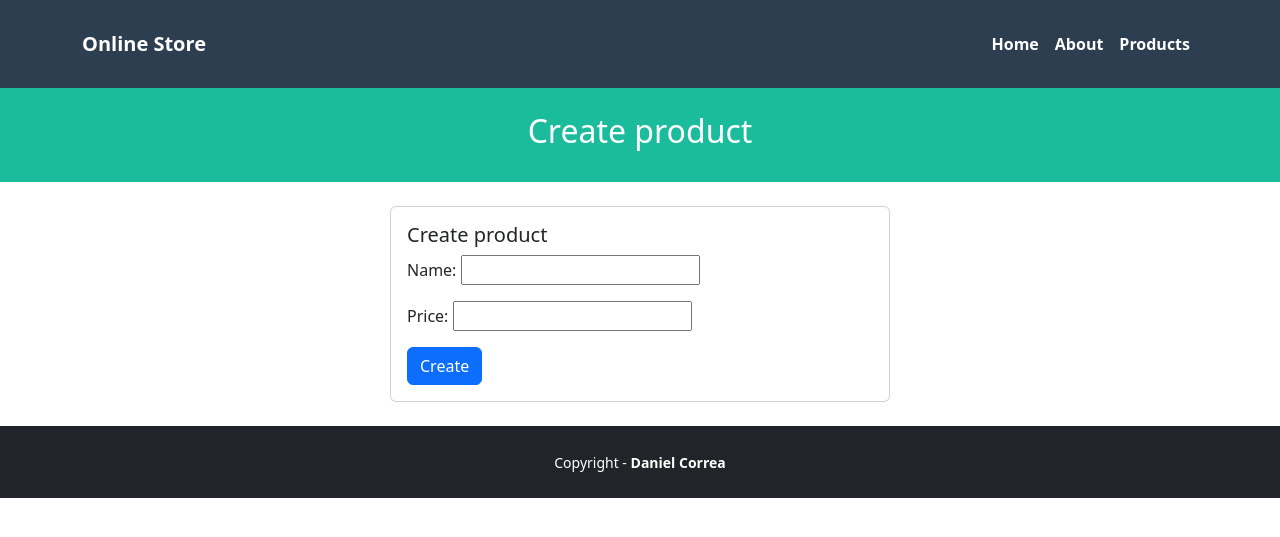
After one commit to SimonCastroV/ArquitecturaSoftware, a Django app: page /products/create/ in a window 1280 px wide. The commit adds this page. Shown: the top 537 px of the page. Run offline with Django 5.2, Linux system fonts and the light colour scheme.

Commit message:
segundo tutorial terminado

```diff
--- a/pages/models.py
+++ b/pages/models.py
@@ -6,3 +6,6 @@ class Product(models.Model):
     price = models.IntegerField()
     created_at = models.DateTimeField(auto_now_add=True)
     updated_at = models.DateTimeField(auto_now=True)
+class Comment(models.Model):
+    product = models.ForeignKey(Product, on_delete=models.CASCADE)
+    description = models.TextField()
--- /dev/null
+++ b/pages/templates/products/create.html
@@ -0,0 +1,23 @@
+{% extends 'pages/base.html' %}
+{% block title %}{{ title }}{% endblock %}
+{% block header_title %}{{ title }}{% endblock %}
+
+{% block content %}
+<div class="card mx-auto" style="max-width: 500px;">
+  <div class="card-body">
+    <h5 class="card-title">Create product</h5>
+    <form method="POST">
+      {% csrf_token %}
+      <div class="mb-3">
+        {{ form.name.label_tag }}
+        {{ form.name }}
+      </div>
+      <div class="mb-3">
+        {{ form.price.label_tag }}
+        {{ form.price }}
+      </div>
+      <button type="submit" class="btn btn-primary">Create</button>
+    </form>
+  </div>
+</div>
+{% endblock %}
--- a/pages/urls.py
+++ b/pages/urls.py
@@ -1,9 +1,11 @@
 from django.urls import path
-from .views import homePageView, AboutPageView, ProductIndexView, ProductShowView
+from .views import homePageView, AboutPageView, ProductIndexView, ProductShowView,  ProductCreateView, TemplateView
 
 urlpatterns = [
      path("", homePageView.as_view(), name='home'),
      path('about/', AboutPageView.as_view(), name='about'),
      path('products/', ProductIndexView.as_view(), name='index'),
      path('products/<str:id>', ProductShowView.as_view(), name='show'),
+     path('products/create/', ProductCreateView.as_view(), name='product-create'),
+     path('products/created/', TemplateView.as_view(template_name='products/created.html'), name='product-created'),
 ]
--- a/pages/views.py
+++ b/pages/views.py
@@ -1,17 +1,20 @@
-from django.shortcuts import render
+from django.shortcuts import render, redirect, get_object_or_404
 from django.views import View
+from django.views.generic import TemplateView, ListView
+from django import forms
+from django.core.exceptions import ValidationError
+from django.http import HttpResponseRedirect
+from django.urls import reverse
 
-# Create your views here.
-from django.shortcuts import render # here by default
-from django.views.generic import TemplateView
- # Create your views here.
+from .models import Product
+
+
 class homePageView(TemplateView):
-   template_name = 'pages/home.html'
+    template_name = 'pages/home.html'
 
 
 class AboutPageView(TemplateView):
     template_name = 'pages/about.html'
-
 
     def get_context_data(self, **kwargs):
         context = super().get_context_data(**kwargs)
@@ -21,17 +24,8 @@ class AboutPageView(TemplateView):
             "description": "This is an about page ...",
             "author": "Developed by: Your Name",
         })
-
         return context
 
-
-class Product:
-    products = [
-        {"id":"1", "name":"TV", "description":"Best TV"},
-        {"id":"2", "name":"iPhone", "description":"Best iPhone"},
-        {"id":"3", "name":"Chromecast", "description":"Best Chromecast"},
-        {"id":"4", "name":"Glasses", "description":"Best Glasses"}
-    ]
 
 class ProductIndexView(View):
     template_name = 'products/index.html'
@@ -39,20 +33,65 @@ class ProductIndexView(View):
     def get(self, request):
         viewData = {}
         viewData["title"] = "Products - Online Store"
-        viewData["subtitle"] =  "List of products"
-        viewData["products"] = Product.products
+        viewData["subtitle"] = "List of products"
+        viewData["products"] = Product.objects.all()
+        return render(request, self.template_name, viewData)
 
-        return render(request, self.template_name, viewData)
 
 class ProductShowView(View):
     template_name = 'products/show.html'
 
+    def get(self, request, id):
+        # Check if product id is valid
+        try:
+            product_id = int(id)
+            if product_id < 1:
+                raise ValueError("Product id must be 1 or greater")
+            product = get_object_or_404(Product, pk=product_id)
+        except (ValueError, IndexError):
+            # If the product id is not valid, redirect to the home page
+            return HttpResponseRedirect(reverse('home'))
 
-    def get(self, request, id):
         viewData = {}
-        product = Product.products[int(id)-1]
-        viewData["title"] = product["name"] + " - Online Store"
-        viewData["subtitle"] =  product["name"] + " - Product information"
+        viewData["title"] = product.name + " - Online Store"
+        viewData["subtitle"] = product.name + " - Product information"
         viewData["product"] = product
 
         return render(request, self.template_name, viewData)
+
+
+class ProductForm(forms.ModelForm):
+    name = forms.CharField(required=True)
+    price = forms.FloatField(required=True)
+
+    class Meta:
+        model = Product
+        fields = ['name', 'price']
+
+    def clean_price(self):
+        price = self.cleaned_data.get('price')
+        if price is not None and price <= 0:
+            raise ValidationError('Price must be greater than zero.')
+        return price
+
+
+class ProductCreateView(View):
+    template_name = 'products/create.html'
+
+    def get(self, request):
+        form = ProductForm()
+        viewData = {}
+        viewData["title"] = "Create product"
+        viewData["form"] = form
+        return render(request, self.template_name, viewData)
+
+    def post(self, request):
+        form = ProductForm(request.POST)
+        if form.is_valid():
+            form.save()
+            return redirect('product-created')  # Asegúrate de tener esta ruta en urls.py
+        else:
+            viewData = {}
+            viewData["title"] = "Create product"
+            viewData["form"] = form
+            return render(request, self.template_name, viewData)
```
Also changed, not shown: pages/templates/products/created.html (added, +12 -0 lines), pages/templates/products/index.html (+12 -3 lines), pages/templates/products/show.html (+9 -1 lines), db.sqlite3, pages/migrations/0002_comment.py (added).
